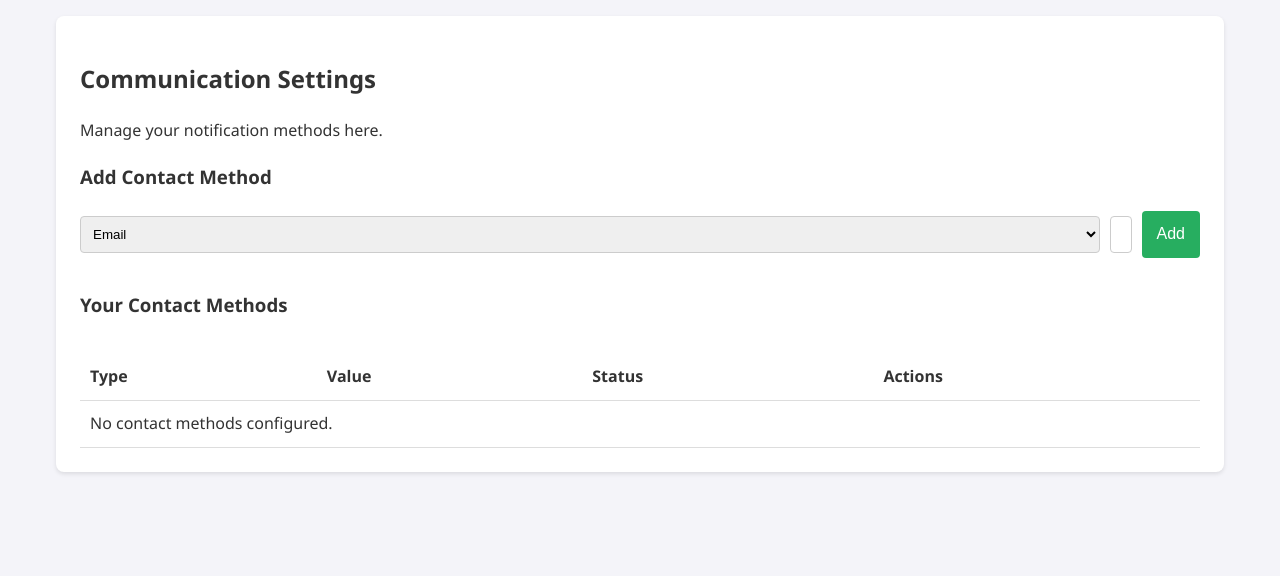
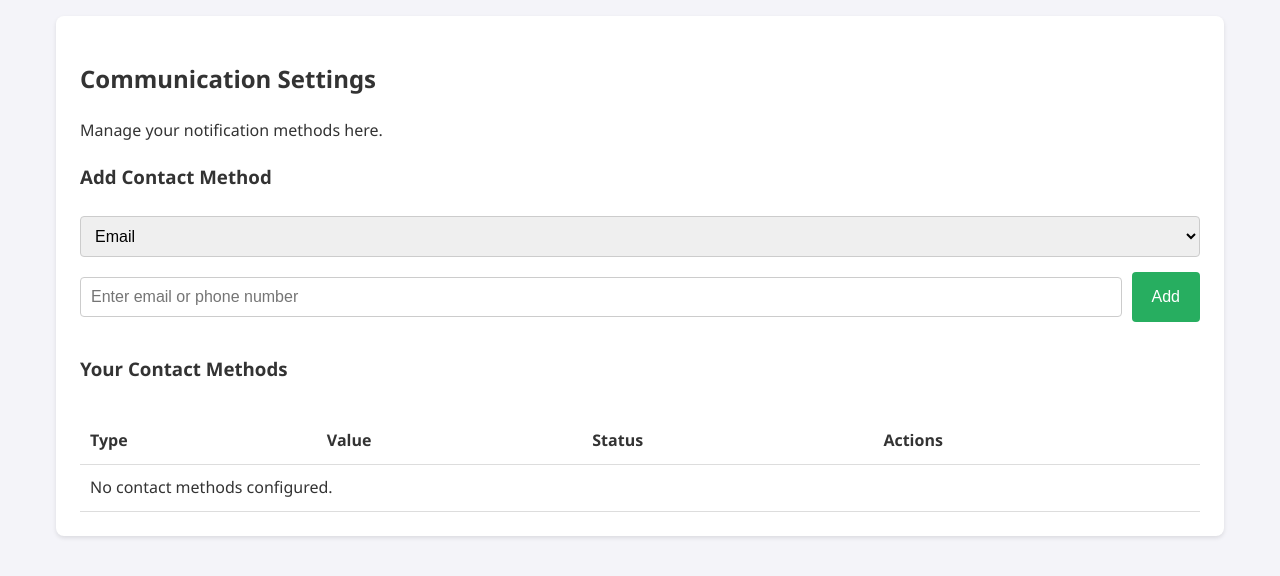
Before and after one commit to SecuredUnderscore/BCParks-Campsite-Tracker, a Flask app: page /settings in a window 1280 px wide. Shown: the part 68-644 px from the top of the page. Run offline with Flask 3, Linux system fonts and the light colour scheme; a user stored in the database is signed in; data that the repository does not hold is empty.

Commit message:
fixed settings text box

```diff
--- a/app/templates/settings.html
+++ b/app/templates/settings.html
@@ -8,13 +8,14 @@
     <h3>Add Contact Method</h3>
     <form method="POST" style="margin-bottom: 2rem;">
         <input type="hidden" name="action" value="add_contact">
-        <div style="display: flex; gap: 10px;">
-            <select name="method_type" style="padding: 8px;">
+        <div style="display: flex; gap: 10px; flex-wrap: wrap;">
+            <select name="method_type" style="padding: 10px; min-width: 120px; font-size: 16px;">
                 <option value="email">Email</option>
                 <option value="sms">SMS (Phone)</option>
             </select>
-            <input type="text" name="value" placeholder="Enter email or phone number" required style="flex: 1;">
-            <button type="submit">Add</button>
+            <input type="text" name="value" placeholder="Enter email or phone number" required
+                style="flex: 1; padding: 10px; min-width: 250px; font-size: 16px;">
+            <button type="submit" style="padding: 10px 20px; font-size: 16px;">Add</button>
         </div>
     </form>
 
```
